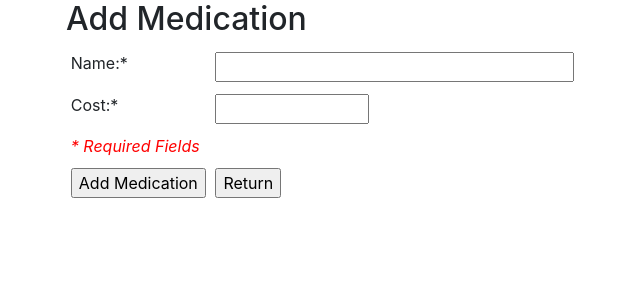
After one commit to Micahgard/projectDevelopment, a PHP site: template pages/addMedication.php in a window 1280 px wide. The commit adds this page. Shown: the top 300 px of the page, without its empty margins (19-659 px from the left). Run offline with PHP 8.4, Linux system fonts and the light colour scheme; the template is opened without the code that fills it, so the values that code supplies are empty.

Commit message:
Add files via upload

```diff
--- /dev/null
+++ b/pages/addMedication.php
@@ -0,0 +1,26 @@
+<?php
+
+?>
+
+<form action="../api/apiAddMedication.php" method="post">
+    <h2>Add Medication</h2>
+    <table class="table-sm table-borderless">
+        <tbody>
+        <tr>
+            <td><label>Name:* </label></td>
+            <td><input type="text" id="name" name="name" size="30" required></td>
+        </tr>
+
+        <tr>
+            <td><label>Cost:* </label></td>
+            <td><input type="text" id="cost" name="cost" size="10" required></td>
+        </tr>
+
+        <tr><td><i style="color: red">* Required Fields</i></td></tr>
+        <tr>
+            <td><input type="submit" name="addMedication" value="Add Medication"/></td>
+            <td><input type="submit" name="return" value="Return"></td>
+        </tr>
+        </tbody>
+    </table>
+</form>
--- a/pages/addPatient.php
+++ b/pages/addPatient.php
@@ -3,7 +3,7 @@
 ?>
 
 <form action="../api/apiAddPatient.php" method="post">
-    <h2>Add Admission</h2>
+    <h2>Add Patient</h2>
     <table class="table-sm table-borderless">
         <tbody>
         <tr>
@@ -48,7 +48,7 @@
 
         <tr><td><i style="color: red">* Required Fields</i></td></tr>
         <tr>
-            <td><input type="submit" name="addAdmission" value="Add Admission"/></td>
+            <td><input type="submit" name="addPatient" value="Add Patient"/></td>
             <td><input type="submit" name="return" value="Return"></td>
         </tr>
         </tbody>
```
